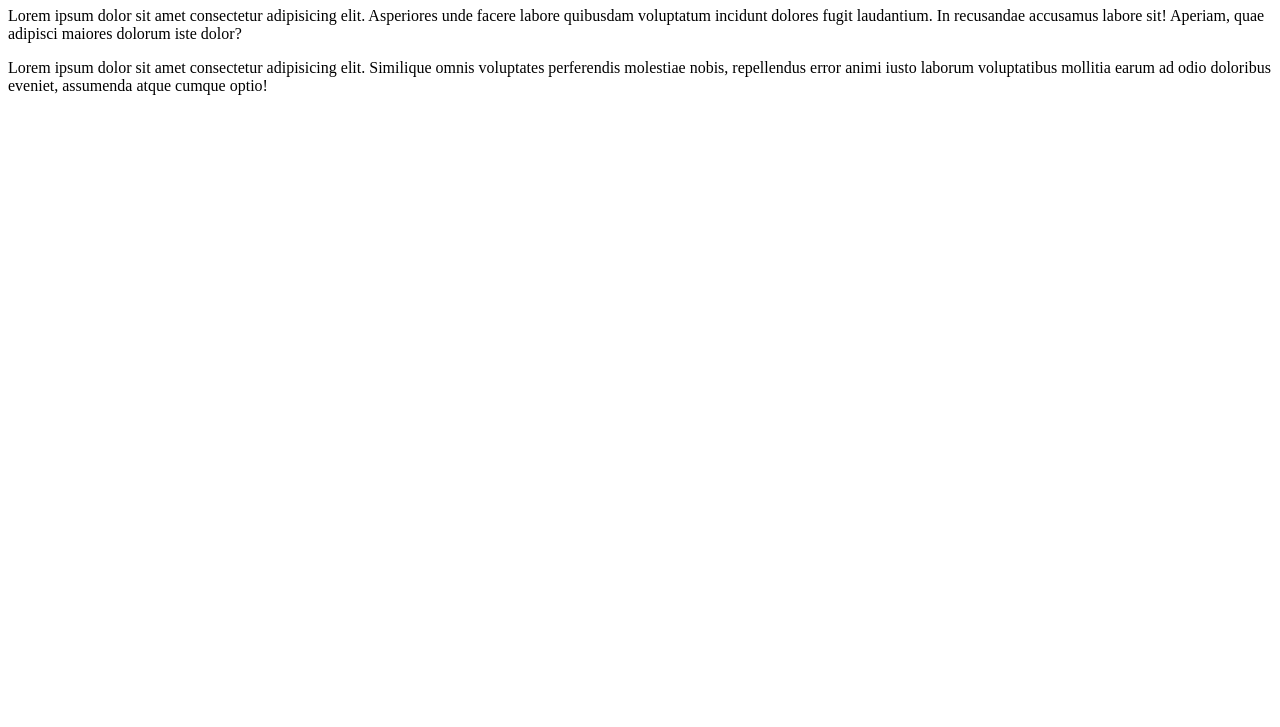
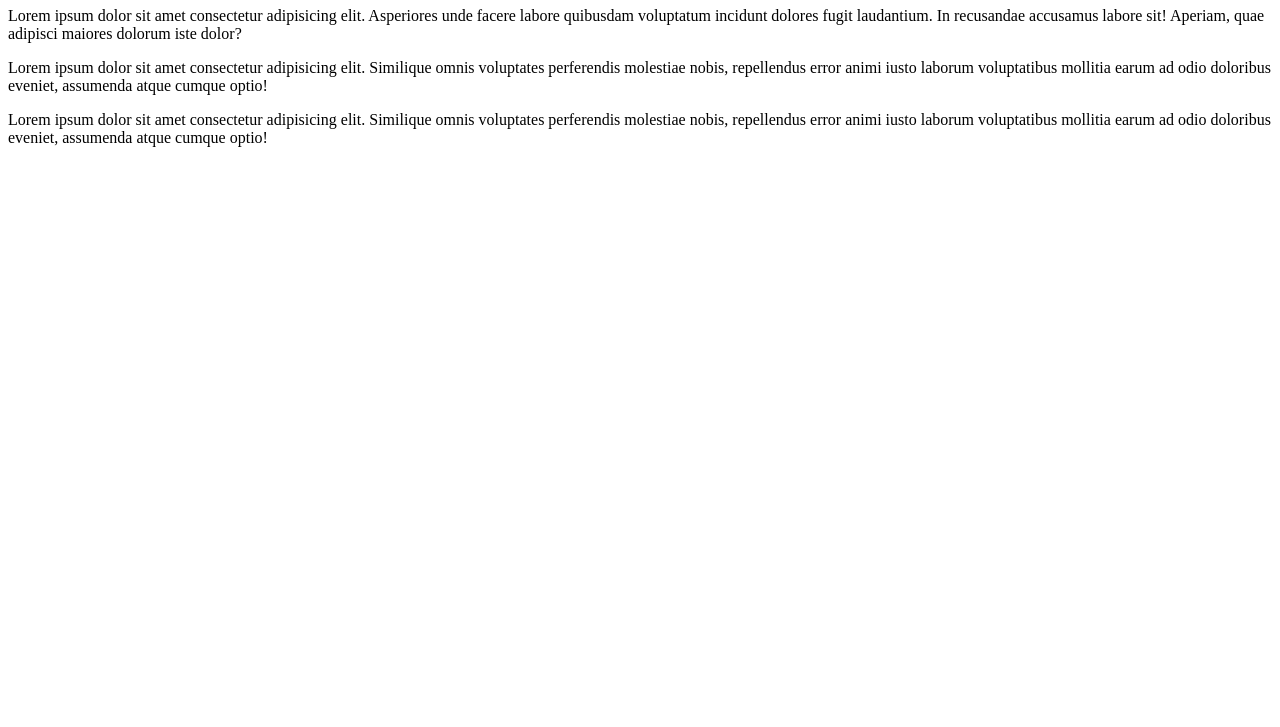
Before and after one commit to Ik7Mt0s/Ola-Mundo, a plain HTML site: page site exemplo/index.html in a window 1280 px wide. Shown: the part 73-800 px from the top of the page. Drawn offline with Linux system fonts and the light colour scheme.

Commit message:
terceiro parágrafo

```diff
--- a/site exemplo/index.html
+++ b/site exemplo/index.html
@@ -9,5 +9,6 @@
     <h1>Olá, mundo</h1>
     <p>Lorem ipsum dolor sit amet consectetur adipisicing elit. Asperiores unde facere labore quibusdam voluptatum incidunt dolores fugit laudantium. In recusandae accusamus labore sit! Aperiam, quae adipisci maiores dolorum iste dolor?</p>
     <p>Lorem ipsum dolor sit amet consectetur adipisicing elit. Similique omnis voluptates perferendis molestiae nobis, repellendus error animi iusto laborum voluptatibus mollitia earum ad odio doloribus eveniet, assumenda atque cumque optio!</p>
+    <p>Lorem ipsum dolor sit amet consectetur adipisicing elit. Similique omnis voluptates perferendis molestiae nobis, repellendus error animi iusto laborum voluptatibus mollitia earum ad odio doloribus eveniet, assumenda atque cumque optio!</p>
 </body>
 </html>
```
